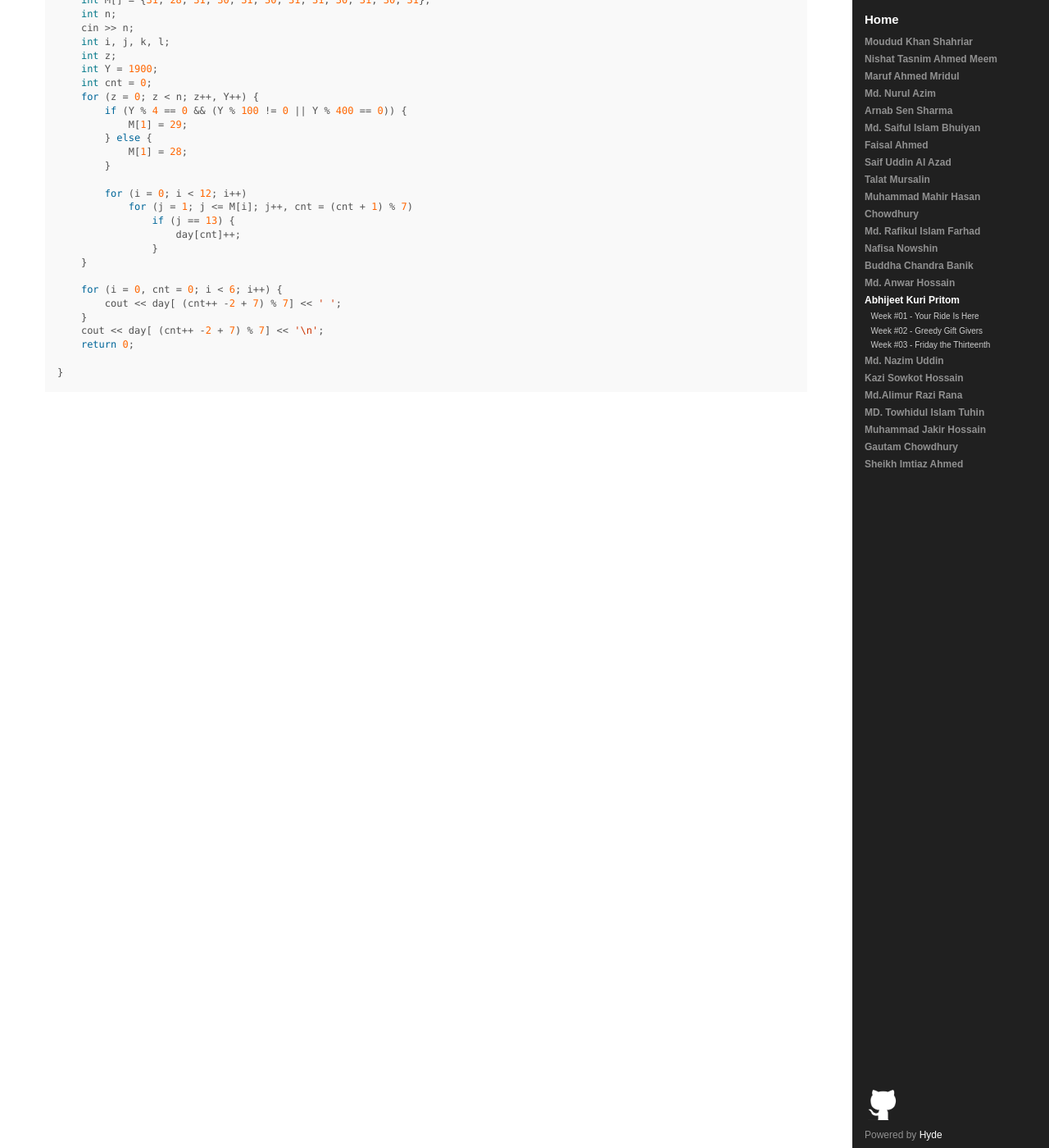
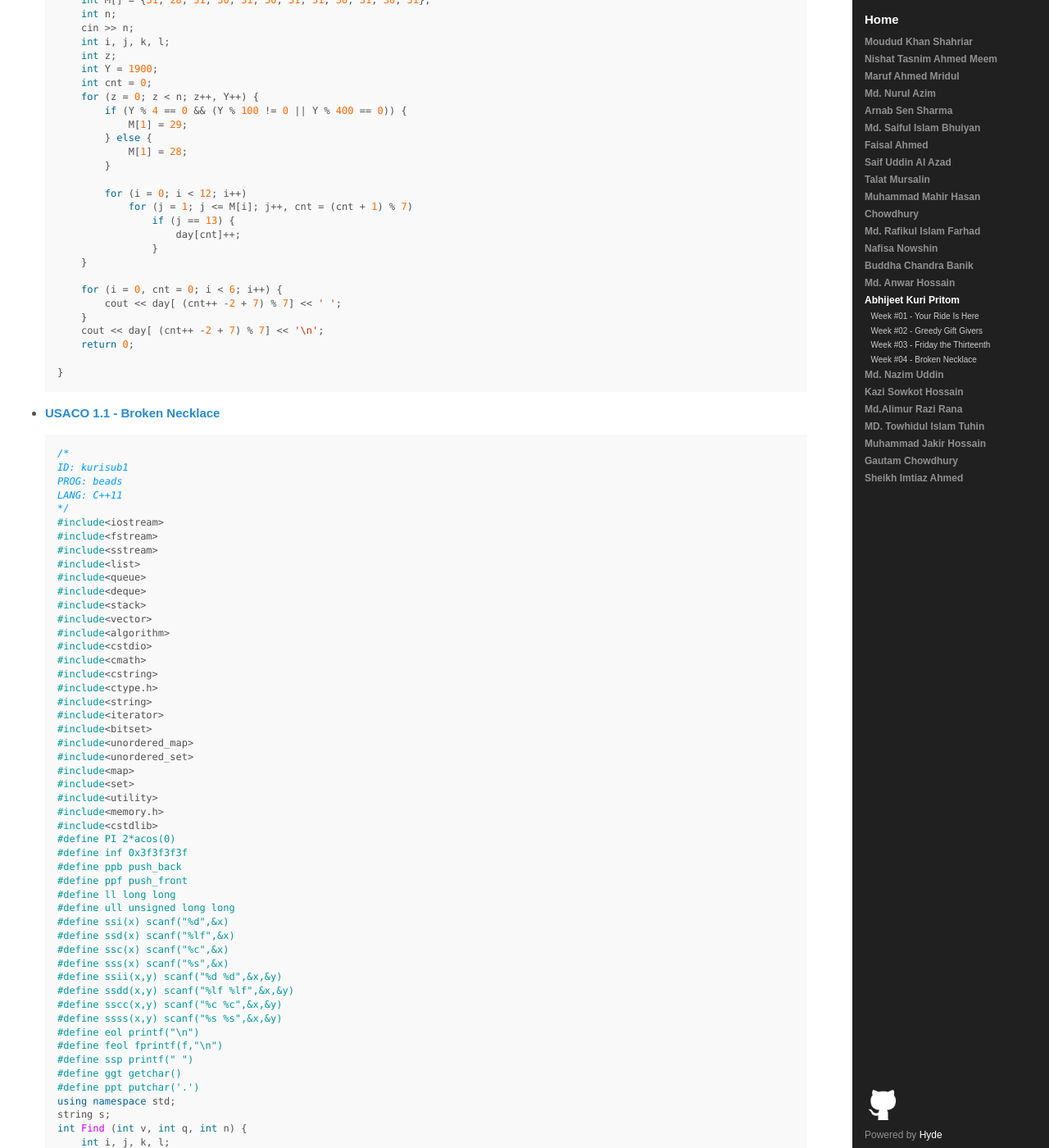
Before and after one commit to Corei13/Ozone, a Jekyll site: the page built from author/2013331036/index.md, in a window 1280 px wide and 1400 px high, scrolled down 3736 px. Shown: the whole window at 82% size. Built offline with Jekyll 4.4.1, drawn with Linux system fonts in a browser that asks for light colours; Markdown is read by kramdown in place of the engine named in the settings; some of the changed text lies outside the part shown.

Commit message:
added w3_2013331050, w4_2013331036

```diff
--- /dev/null
+++ b/author/2013331036/04.md
@@ -0,0 +1,112 @@
+<a name="2013331036.04"></a>
+
+{% if page.author %}
+- **[USACO {{site.data.problems['04'].section}} - {{site.data.problems['04'].title}}]({{site.baseurl}}/problem/04)**
+{% endif %}
+{% if page.problem %}
+- **[{{site.data.authors[2013331036]}}]({{site.baseurl}}/author/2013331036)**
+{% endif %}
+{% highlight cpp %}
+/*
+ID: kurisub1
+PROG: beads
+LANG: C++11
+*/
+#include<iostream>
+#include<fstream>
+#include<sstream>
+#include<list>
+#include<queue>
+#include<deque>
+#include<stack>
+#include<vector>
+#include<algorithm>
+#include<cstdio>
+#include<cmath>
+#include<cstring>
+#include<ctype.h>
+#include<string>
+#include<iterator>
+#include<bitset>
+#include<unordered_map>
+#include<unordered_set>
+#include<map>
+#include<set>
+#include<utility>
+#include<memory.h>
+#include<cstdlib>
+#define PI 2*acos(0)
+#define inf 0x3f3f3f3f
+#define ppb push_back
+#define ppf push_front
+#define ll long long
+#define ull unsigned long long
+#define ssi(x) scanf("%d",&x)
+#define ssd(x) scanf("%lf",&x)
+#define ssc(x) scanf("%c",&x)
+#define sss(x) scanf("%s",&x)
+#define ssii(x,y) scanf("%d %d",&x,&y)
+#define ssdd(x,y) scanf("%lf %lf",&x,&y)
+#define sscc(x,y) scanf("%c %c",&x,&y)
+#define ssss(x,y) scanf("%s %s",&x,&y)
+#define eol printf("\n")
+#define feol fprintf(f,"\n")
+#define ssp printf(" ")
+#define ggt getchar()
+#define ppt putchar('.')
+using namespace std;
+string s;
+int Find (int v, int q, int n) {
+    int i, j, k, l;
+    for (i = v; (i + q + n) % n != v; i = (i + q + n) % n) {
+        if (s[i] != 'w') {
+            break;
+        }
+    }
+
+    return s[i];
+}
+
+main() {
+    freopen ("beads.in", "r", stdin);
+    freopen ("beads.out", "w", stdout);
+    int i, j, k, l;
+    int n;
+    cin >> n >> s;
+    int ans = 0;
+    for (int z = 0; z < n; z++) {
+        int sum = 0;
+        k = Find (z, 1, n);
+        for (i = z;; i = l) {
+            sum++;
+            l = (i + 1) % n;
+            if (s[l] != 'w' && s[l] != k) {
+                break;
+            }
+            if (l == z) {
+                break;
+            }
+        }
+
+        k = Find ((z - 1 + n) % n, -1, n);
+        for (j = (z - 1 + n) % n; j != i; j = (j - 1 + n) % n) {
+            if (s[j] != 'w' && s[j] != k) {
+                break;
+            }
+            sum++;
+            if ((j - 1 + n) % n == i) {
+                break;
+            }
+        }
+
+        ans = max (ans, sum);
+
+    }
+
+    cout << ans << '\n';
+    return 0;
+
+}
+
+
+{% endhighlight %}
--- a/author/2013331036/index.md
+++ b/author/2013331036/index.md
@@ -1,7 +1,7 @@
 ---
 layout:     author
 author:     2013331036
-problems:   ['01', '02', '03']
+problems:   ['01', '02', '03', '04']
 ---
 
 
```
Also changed, not shown: author/2013331050/03.md (added, +63 -0 lines), author/2013331050/index.md (+1 -1 lines), problem/03/2013331050.md (added, +63 -0 lines), problem/03/index.md (+1 -1 lines), problem/04/2013331036.md (added, +112 -0 lines), problem/04/index.md (added, +10 -0 lines), 2 other files.
